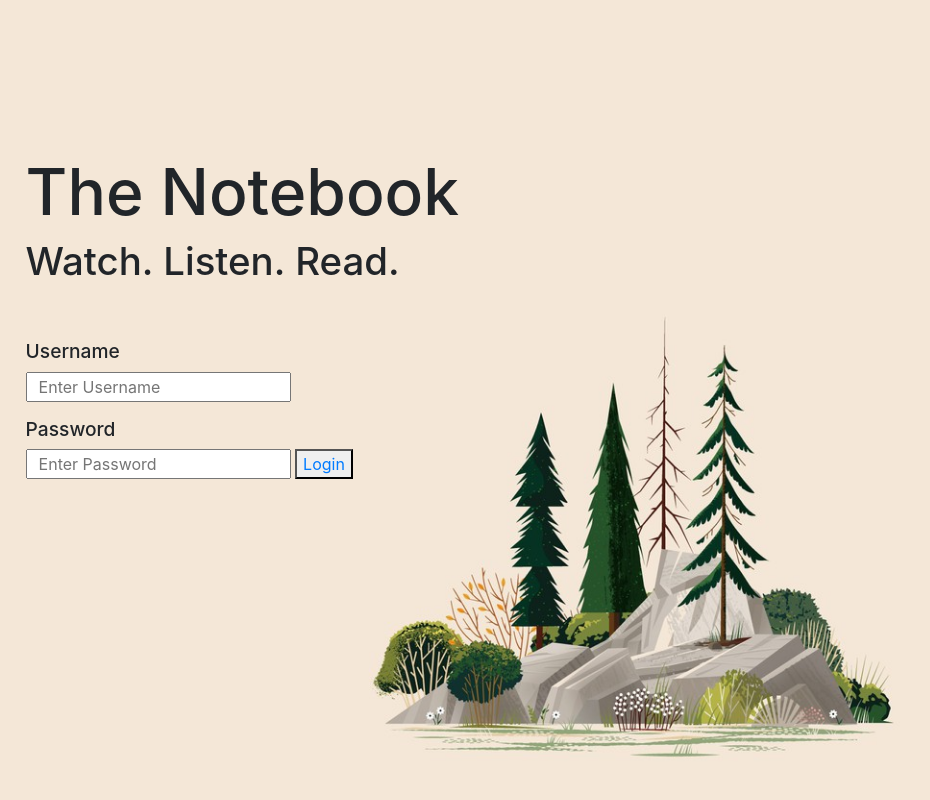
After one commit to theadriennelee/2022QHACKS, a Flask app: template templates/transcription.html in a window 1280 px wide. The commit adds this page. Shown: the whole page, without its empty margins (0-930 px from the left). Run offline with Flask 2, Linux system fonts and the light colour scheme; the template is opened without the code that fills it, so the values that code supplies are empty; some libraries are stand-ins or nearby versions.

Commit message:
frontend

```diff
--- a/style.css
+++ b/static/styles/style.css
@@ -6,8 +6,7 @@ body, html {
 
 .bg {
     /* The image used */
-    background-image: url("../2022QHACKS/images/background.jpg");
-
+    background-image: url( img/background.jpg );
     /* Full height */
     height: 100%;
 
--- a/homepage.html
+++ b/templates/homepage.html
@@ -7,7 +7,8 @@
   <title></title>
   <meta name="description" content="">
   <meta name="viewport" content="width=device-width, initial-scale=1">
-  <link rel="stylesheet" href="./style.css">
+  <link rel= "stylesheet" type= "text/css" href= "{{ url_for('static',filename='styles/style.css') }}">
+
 
 
 
@@ -24,7 +25,7 @@
         <input type="text" style="padding-left:1%;" placeholder="Enter Username" name="uname" required>
         <h1 style="font-size: 1.5vw; padding-top: 1.5%;">Password</h1>
         <input type="password" style="padding-left:1%;" placeholder="Enter Password" name="pword" required>
-        <button type="submit"><a href="../2022QHACKS/theNotebook.html">Login</a></button>
+        <button type="submit"><a href="/theNotebook">Login</a></button>
     </div>
 </body>
 
--- a/theNotebook.html
+++ b/templates/theNotebook.html
@@ -7,7 +7,7 @@
   <title></title>
   <meta name="description" content="">
   <meta name="viewport" content="width=device-width, initial-scale=1">
-  <link rel="stylesheet" href="./style.css">
+  <link rel= "stylesheet" type= "text/css" href= "{{ url_for('static',filename='styles/style.css') }}">
 
 
 
@@ -19,8 +19,8 @@
     <h1 class="texts" style="font-size: 3vw;">Watch. Listen. Read.</h1>
     <br>
     <br>
-    <form action="/action_page.php">
-        <input type="file" id="myFile" name="filename">
+    <form action="/uploader" method="POST" enctype = "multipart/form-data">
+        <input type="file" id="myFile" name="myFile">
         <input type="submit">
       </form>
 </body>
--- /dev/null
+++ b/templates/transcription.html
@@ -0,0 +1,42 @@
+<!DOCTYPE html>
+<html>
+
+<head>
+  <meta charset="utf-8">
+  <meta http-equiv="X-UA-Compatible" content="IE=edge">
+  <title></title>
+  <meta name="description" content="">
+  <meta name="viewport" content="width=device-width, initial-scale=1">
+  <link rel= "stylesheet" type= "text/css" href= "{{ url_for('static',filename='styles/style.css') }}">
+
+
+
+
+</head>
+
+<body class="bg">
+    <h1 class="texts" style="padding-top: 12%; font-size: 5vw;">The Notebook</h1>
+    <h1 class="texts" style="font-size: 3vw;">Watch. Listen. Read.</h1>
+    <br>
+    <br>
+    <div class="container texts" style="margin: 0%; padding-left: 2%;">
+        <h1 style="font-size: 1.5vw;">Username</h1>
+        <input type="text" style="padding-left:1%;" placeholder="Enter Username" name="uname" required>
+        <h1 style="font-size: 1.5vw; padding-top: 1.5%;">Password</h1>
+        <input type="password" style="padding-left:1%;" placeholder="Enter Password" name="pword" required>
+        <button type="submit"><a href="../2022QHACKS/theNotebook.html">Login</a></button>
+    </div>
+</body>
+
+<!-- Latest compiled and minified CSS -->
+<link rel="stylesheet" href="https://maxcdn.bootstrapcdn.com/bootstrap/4.5.2/css/bootstrap.min.css">
+
+<!-- jQuery library -->
+<script src="https://ajax.googleapis.com/ajax/libs/jquery/3.5.1/jquery.min.js"></script>
+
+<!-- Popper JS -->
+<script src="https://cdnjs.cloudflare.com/ajax/libs/popper.js/1.16.0/umd/popper.min.js"></script>
+
+<!-- Latest compiled JavaScript -->
+<script src="https://maxcdn.bootstrapcdn.com/bootstrap/4.5.2/js/bootstrap.min.js"></script>
+</html>
--- /dev/null
+++ b/upload.py
@@ -0,0 +1,33 @@
+# from asyncio.log import logger
+# from cmath import log
+from flask import Flask, render_template, request
+# from werkzeug import secure_filename
+from werkzeug.utils import secure_filename
+from werkzeug.datastructures import  FileStorage
+app = Flask(__name__)
+
+@app.route('/')
+def home():
+    # return("Hello World")
+    return render_template('homepage.html')
+
+@app.route('/theNotebook')
+def theNotebook():
+    return render_template('theNotebook.html')
+
+# @app.route('/upload')
+# def upload_file():
+#    return render_template('transcription.html')
+
+@app.route('/uploader', methods = ['GET', 'POST'])
+def upload_file():
+    # return render_template('transcription.html')
+    # app.logger("hello")
+    if request.method == 'POST':
+      f = request.files['myFile']
+      f.save(secure_filename(f.filename))
+    #   return 'file uploaded successfully'
+    return render_template("transcription.html")
+
+if __name__ == '__main__':
+   app.run(debug = True)
```
Also changed, not shown: __init__.py (added), static/styles/img/background.jpg (renamed from images/background.jpg), 1 other file.
